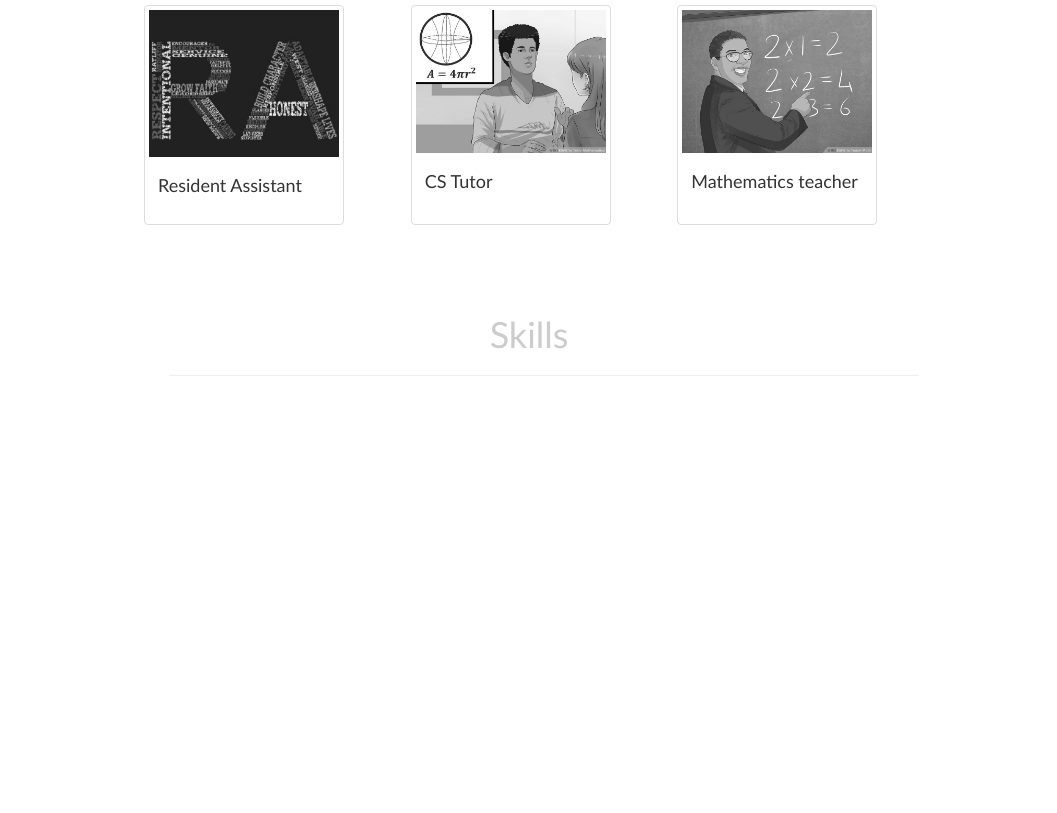
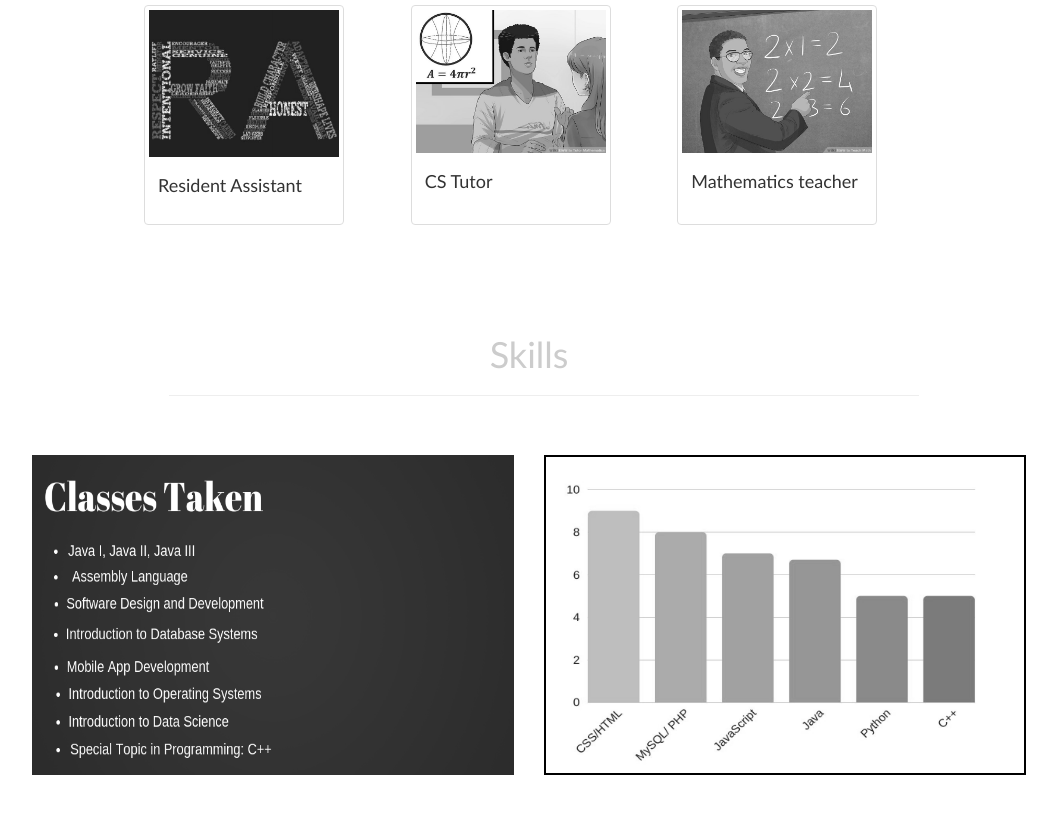
Before and after one commit to SanskritiL/portfolio, a plain HTML site: page index.html in a window 1280 px wide. Shown: the part 1072-1885 px from the top of the page, without its empty margins (111-1168 px from the left). Drawn offline with nearby package versions, Linux system fonts and the light colour scheme.

Commit message:
Skills and courset updated

```diff
--- a/index.html
+++ b/index.html
@@ -82,8 +82,23 @@
 
         <h1>Skills</h1>
         <hr class="col-xs-12">
+        </div>
 
 
+<div class="container-fluid">
+
+
+<div class="row">
+        <div class="col-md-6">
+                  <img class="img-responsive-courses" src="./images/courses.png" style="width:100%">
+        </div>
+        <div class="col-md-6">
+                <img class="img-responsive-skills" src="./images/skills.JPG" style="width:100%">
+        </div>
+
+
+
+</div>
 
 </div>
 
--- a/style.css
+++ b/style.css
@@ -16,14 +16,16 @@ body{
 
 }
 
-img{
+.thumbnail{
     filter: gray;
     -webkit-filter: grayscale(1);
 }
 
- img:hover{
+ .thumbnail:hover{
+
+    transform: scale(1.1);
     filter: none;
-
+    -webkit-filter: grayscale(0%);
 
 }
 
@@ -86,12 +88,37 @@ hr{
     font-size:15px;
 
 }
+.container-fluid{
+ margin:auto;
+ width: 80%;
+}
+
+.img-responsive-courses{
+  height: 320px;
+}
+
+.img-responsive-skills{
+   height: 320px;
+    border:2px solid black;
+    box-sizing: border-box;
+    filter: gray;
+    -webkit-filter: grayscale(1);
+}
+
+.img-responsive-skills:hover{
+    filter:none;
+}
+
+.container-fluid .row{
+    margin-top:40px;
+}
+
 
 .myskills{
     max-width:800px;
     padding:40px;
     margin:0 auto;
-    margin-top:30px;
+    margin-top:50px;
     text-align:center;
     font-size:15px;
 }
```
Also changed, not shown: images/courses.png (added), images/skills.JPG (added).
